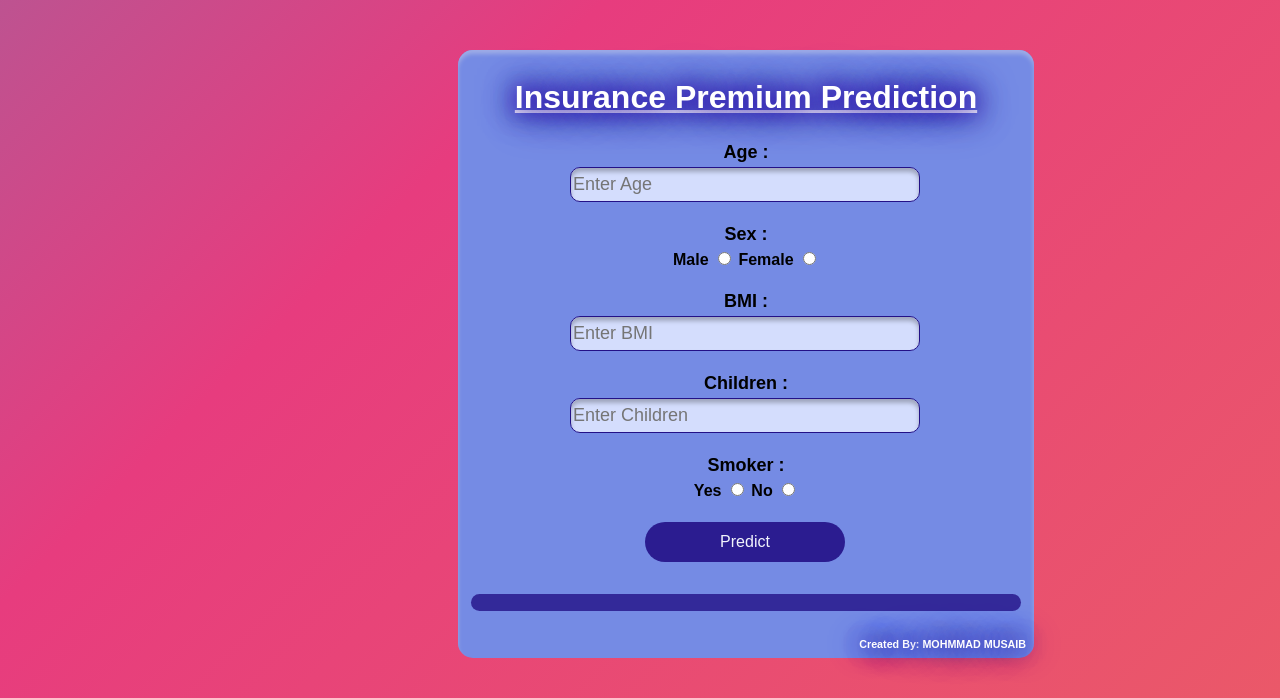
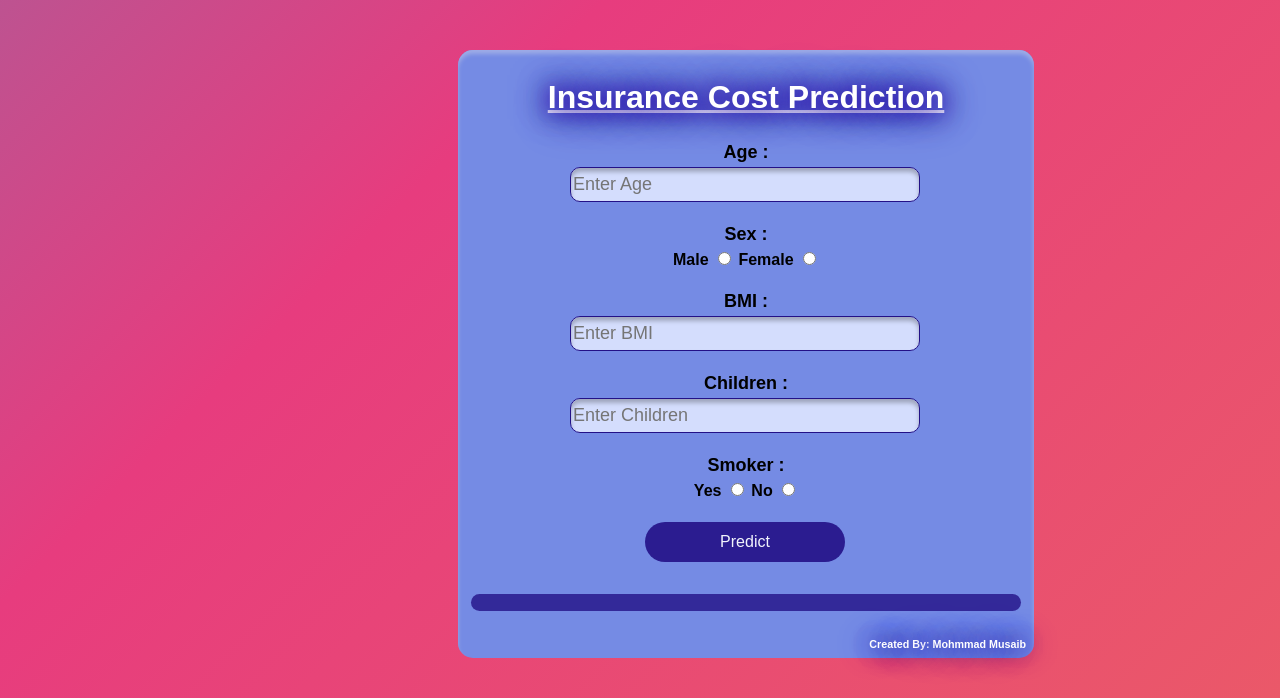
Before and after one commit to IamMehrose/INSURANCE-COST-PREDICTION-, a Flask app: page / in a window 1280 px wide. Shown: the top 698 px of the page. Run offline with Flask 2, Linux system fonts and the light colour scheme; parts of the project's set-up code (start-up, migrations or seed data) failed here and were passed over.

Commit message:
Update index.html

```diff
--- a/templates/index.html
+++ b/templates/index.html
@@ -2,7 +2,7 @@
 <html>
 <head>
     <meta charset="UTF-8">
-    <title>Insurance Premium Prediction</title>
+    <title>Insurance Cost Prediction</title>
 <!--	<link rel="stylesheet" href="{{url_for('static' , filename ='CSS/style.css')}}">-->
 
 
@@ -17,7 +17,7 @@
 		<tr>
 			<td><center>
 				<h1>
-					<u>Insurance Premium Prediction</u>
+					<u>Insurance Cost Prediction</u>
 
 				</h1>
 				</center>
@@ -120,7 +120,7 @@
 				</center><br>
 			</td>
 		</tr>
-		<tr><td><h6>Created By: <b>MOHMMAD MUSAIB</b></h6></td></tr>
+		<tr><td><h6>Created By: <b>Mohmmad Musaib</b></h6></td></tr>
 	</table>
 
 </form>
```
